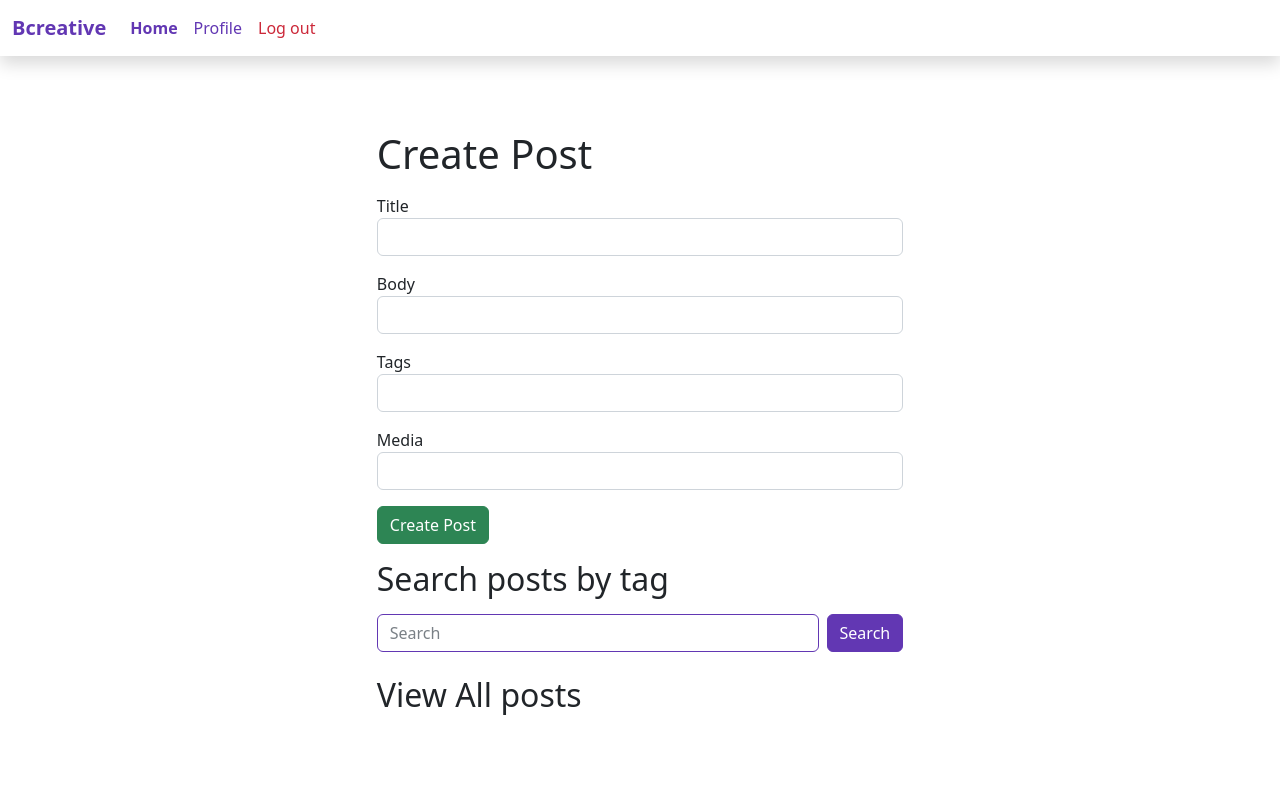
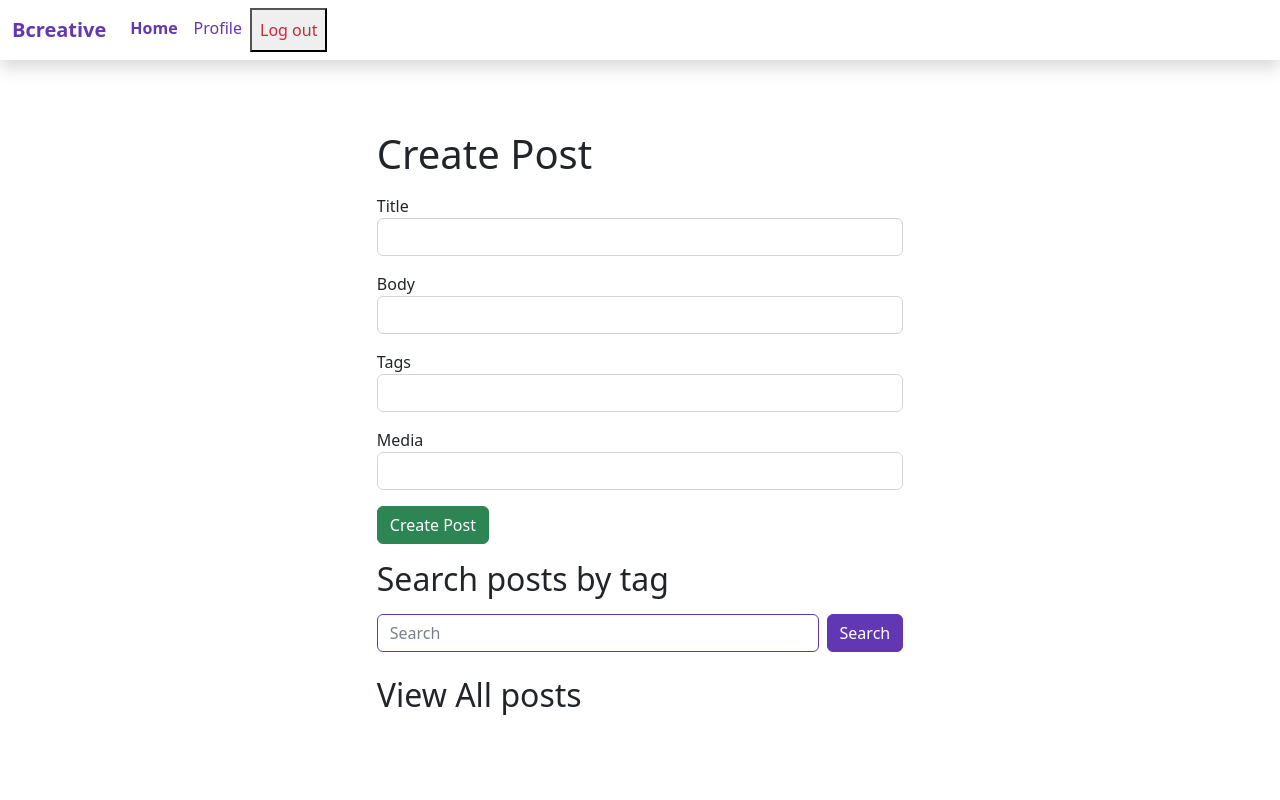
Before and after one commit to sayeda-chattopadhyay/css-framework-CA, a website: page post/index.html in a window 1280 px wide. Shown: the top 800 px of the page. Drawn offline with Linux system fonts and the light colour scheme; no server answers.

Commit message:
changed logout link to button

```diff
--- a/post/index.html
+++ b/post/index.html
@@ -52,12 +52,9 @@
               >
             </li>
             <li class="nav-item">
-              <a
-                class="nav-link text-danger"
-                href="../profile/index.html"
-                id="logOut"
-                >Log out</a
-              >
+              <button class="nav-link text-danger" href="#" id="logOut">
+                Log out
+              </button>
             </li>
           </ul>
         </div>
@@ -151,17 +148,7 @@
         <li class="list-inline-item"><a href="#">Cookies</a></li>
       </ul>
     </footer>
-    <!-- <script src="/node_modules/bootstrap/dist/js/bootstrap.bundle.min.js"></script> -->
     <script src="../../node_modules/"></script>
     <script src="../dist/js/index.mjs" type="module"></script>
-    <!-- <script
-      src="../../src/scss/js/handlers/createPost.mjs"
-      type="module"
-    ></script>
-    <script src="../../src/scss/js/api/posts/read.mjs" type="module"></script>
-    <script
-      src="../../src/scss/js/views/posts/displayAllPosts.mjs"
-      type="module"
-    ></script> -->
   </body>
 </html>
```
Also changed, not shown: profile/profile.html (+6 -17 lines).
